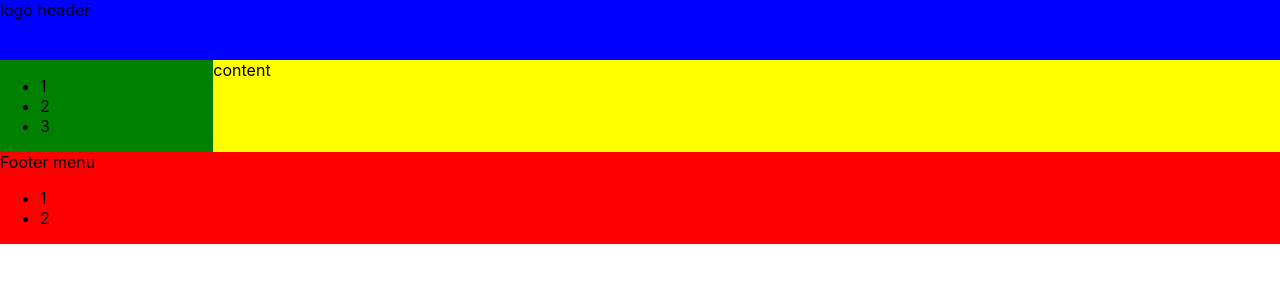
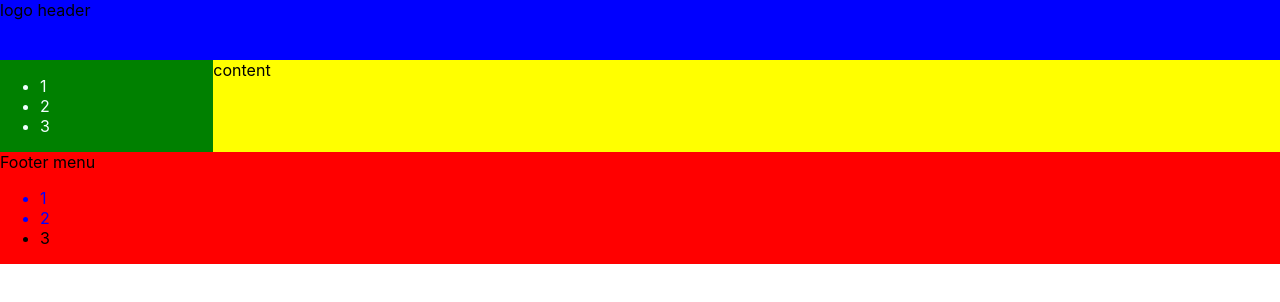
Before and after one commit to artem1551/React-app-social, a React (Create React App) app: page / in a window 1280 px wide. Shown: the top 302 px of the page. Built offline with nearby package versions, Linux system fonts and the light colour scheme.

Commit message:
create css for components and modules

```diff
--- a/src/App.css
+++ b/src/App.css
@@ -8,20 +8,3 @@
  grid-template-rows: 60px 1fr;
   grid-template-columns: 2fr 10fr;
 }
-.header {
-  grid-area: header;
-  background-color: blue;
-}
-.sidebar {
-  grid-area: nav;
-  background-color: green;
-}
-.content {
-  grid-area: content;
-  background-color: yellow;
-}
-
-.footer {
-  grid-area: footer;
-  background-color: red;
-}
--- a/src/components/Footer.jsx
+++ /dev/null
@@ -1,13 +0,0 @@
-const Footer = () => {
-  return (
-    <nav className="footer">
-      Footer menu
-      <ul>
-        <li>1</li>
-        <li>2</li>
-      </ul>
-    </nav>
-  )
-};
-
-export default Footer;
--- /dev/null
+++ b/src/components/content/Content.css
@@ -0,0 +1,4 @@
+.content {
+    grid-area: content;
+    background-color: yellow;
+  }
--- a/src/components/Content.jsx
+++ b/src/components/content/Content.jsx
@@ -1,3 +1,5 @@
+import './Content.css'
+
 const Content = () => {
     return (
       <div className="content">
--- /dev/null
+++ b/src/components/footer/Footer.jsx
@@ -0,0 +1,16 @@
+import classes from './Footer.module.css'
+
+const Footer = () => {
+  return (
+    <nav className={classes.footer}>
+      Footer menu
+      <ul>
+        <li className={classes.item}>1</li>
+        <li className={classes.item}>2</li>
+        <li className={` ${classes.item} ${classes.active} `}>3</li>
+      </ul>
+    </nav>
+  )
+};
+
+export default Footer;
--- /dev/null
+++ b/src/components/footer/Footer.module.css
@@ -0,0 +1,13 @@
+.footer {
+  grid-area: footer;
+  background-color: red;
+}
+
+.item {
+  color: blue;
+}
+
+.active {
+  color: black;
+
+}
--- /dev/null
+++ b/src/components/header/header.css
@@ -0,0 +1,4 @@
+.header {
+    grid-area: header;
+    background-color: blue;
+  }
--- a/src/components/header.js
+++ b/src/components/header/header.js
@@ -1,3 +1,5 @@
+import './header.css'
+
 const Header = () => {
   return (
     <div className="header">
--- /dev/null
+++ b/src/components/sidebar/sidebar.css
@@ -0,0 +1,8 @@
+.sidebar {
+  grid-area: nav;
+  background-color: green;
+}
+
+.item {
+  color: azure;
+}
--- a/src/components/sidebar.js
+++ b/src/components/sidebar/sidebar.js
@@ -1,10 +1,12 @@
+import './sidebar.css'
+
 const Sidebar = () => {
     return (
       <div className="sidebar">
         <ul>
-            <li>1</li>
-            <li>2</li>
-            <li>3</li>
+            <li className='item'>1</li>
+            <li className='item'>2</li>
+            <li className='item'>3</li>
         </ul>
       </div>
     )
```
Also changed, not shown: src/App.js (+4 -4 lines).
